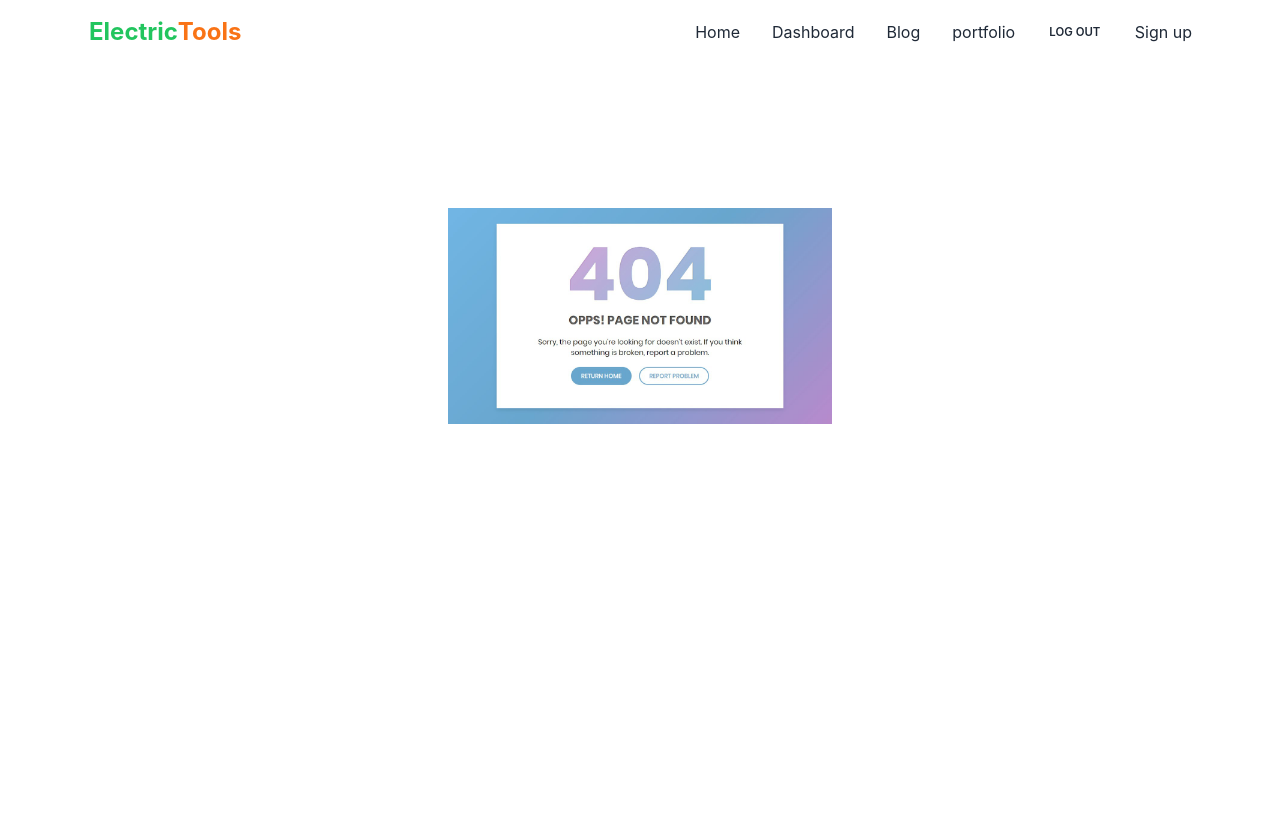
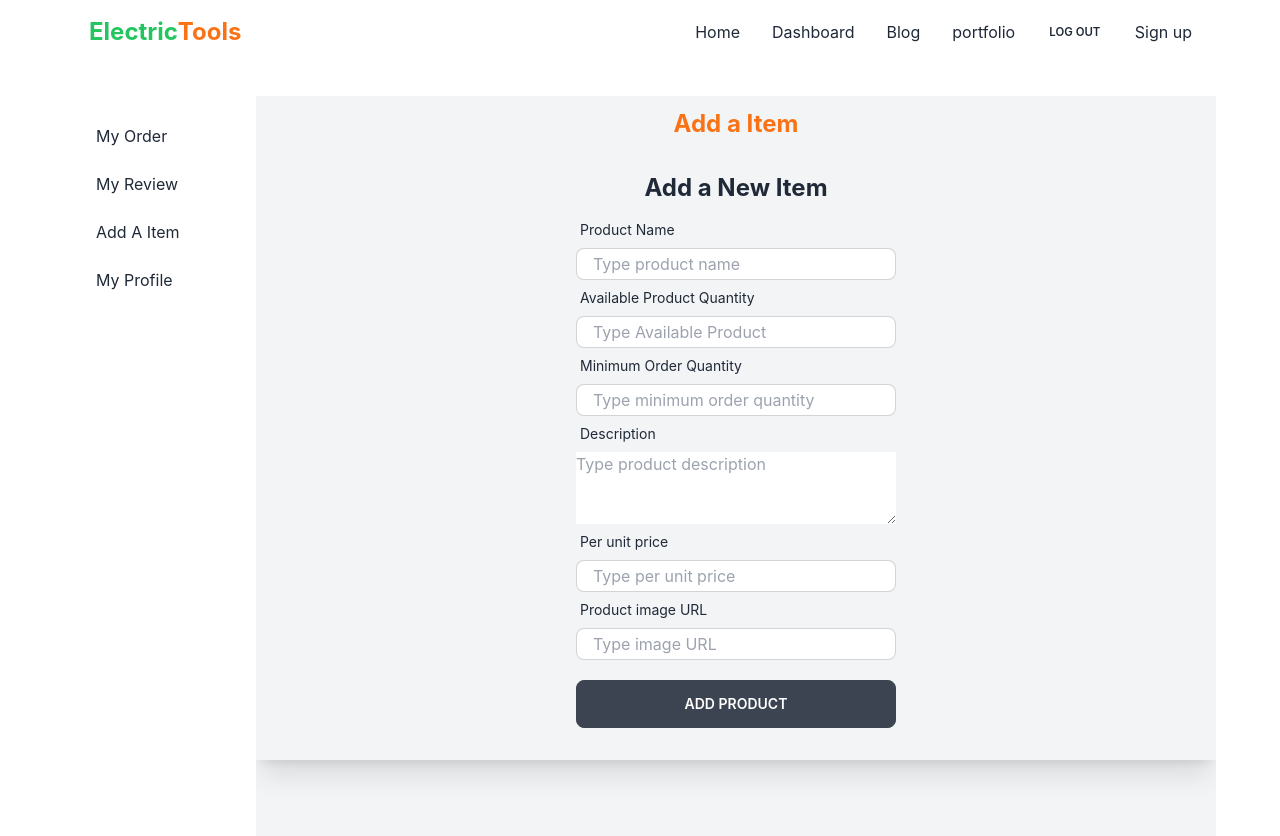
Before and after one commit to solaymanWeb/electric-tools-client, a React (Create React App) app: page /dashboard/addproduct in a window 1280 px wide. Shown: the top 836 px of the page. Before the commit the page ends 800 px from the top, so only its background shows below. Built offline with nearby package versions, Linux system fonts and the light colour scheme; no server answers; sample sign-in values are in the browser's storage.

Commit message:
add a new item added in dashboard

```diff
--- a/src/App.js
+++ b/src/App.js
@@ -16,6 +16,8 @@ import Navbar from './Pages/Shared/Navbar';
 import Signup from './Pages/Signup/Signup';
 import { ToastContainer, toast } from 'react-toastify';
 import 'react-toastify/dist/ReactToastify.css';
+import AddProduct from './Pages/Dashboard/AddProduct';
+import AllProduct from './Pages/Home/AllProduct';
 
 
 function App() {
@@ -33,9 +35,11 @@ function App() {
           <Route index element={<MyOrder></MyOrder>}></Route>
           <Route path='myreview' element={<MyReview/>}></Route>
           <Route path='myprofile' element={<MyProfile/>}></Route>
+          <Route path='addproduct' element={<AddProduct/>}></Route>
 
         </Route>
         <Route path='allreview' element={<AllReview/>}></Route>
+        <Route path='allproduct' element={<AllProduct/>}></Route>
         <Route path='blog' element={<Blog/>}></Route>
         <Route path='portfolio' element={<Portfolio/>}></Route>
         <Route path='login' element={<Login/>}></Route>
--- /dev/null
+++ b/src/Pages/Dashboard/AddProduct.js
@@ -0,0 +1,109 @@
+import React from 'react';
+import { useAuthState } from 'react-firebase-hooks/auth';
+import { useForm } from 'react-hook-form';
+import { toast } from 'react-toastify';
+import auth from '../../firebase.init';
+
+const AddProduct = () => {
+    const { register, reset, handleSubmit } = useForm();
+    const [user, loading, error] = useAuthState(auth);
+    const onSubmit = data => {
+        const url = `http://localhost:5000/tools`
+        fetch(url, {
+            method: 'POST',
+            headers: {
+                'content-type': 'application/json'
+            },
+            body: JSON.stringify(data)
+        })
+            .then(res => res.json())
+            .then(data => {
+                if (data) {
+                    toast.success('Item added Successfully !!')
+                }
+            })
+        reset()
+    };
+
+    if (loading) {
+        return <button className='btn btn-loading'>Loading...</button>
+    }
+
+    return (
+        <div>
+            <h2 className=" text-center text-2xl pt-3 text-orange-500 font-bold">Add a  Item</h2>
+            <div className="  mx-auto w-full bg-gray-100 shadow-xl">
+                <div className="card-body  ">
+                    <h2 className=" text-center text-2xl font-bold">Add a New Item</h2>
+
+                    <form onSubmit={handleSubmit(onSubmit)}>
+                        <div className="form-control w-full mx-auto   max-w-xs">
+                            <label className="label">
+                                <span className="label-text">Product Name</span>
+                            </label>
+                            <input type="text"
+                                placeholder="Type product name"
+                                className="input input-bordered w-full h-8"  {...register("name")}
+                            />
+                        </div>
+                        <div className="form-control w-full mx-auto  max-w-xs">
+                            <label className="label">
+                                <span className="label-text">Available Product Quantity</span>
+                            </label>
+                            <input type="number"
+                                placeholder="Type Available Product"
+                                className="input input-bordered w-full h-8"  {...register("stock")}
+                            />
+                        </div>
+                        <div className="form-control w-full mx-auto  max-w-xs">
+                            <label className="label">
+                                <span className="label-text">Minimum Order Quantity</span>
+                            </label>
+                            <input type="number"
+                                placeholder="Type minimum order quantity"
+                                className="input input-bordered w-full h-8"  {...register("minimumOrder")}
+                            />
+                        </div>
+
+                        <div className="form-control w-full mx-auto  max-w-xs">
+                            <label className="label">
+                                <span className="label-text">Description</span>
+                            </label>
+
+                            <textarea type="text" name="" id="" cols="10" rows="3" className='textarea-bordered'
+                            placeholder='Type product description'
+                                {...register("discription")}
+                            ></textarea>
+                        </div>
+                        <div className="form-control w-full  mx-auto max-w-xs">
+                            <label className="label">
+                                <span className="label-text">Per unit price</span>
+                            </label>
+
+                            <input type="number"
+                                placeholder="Type per unit price" name=''
+                                className="input input-bordered w-full h-8"  {...register("price")}
+                            />
+
+                        </div>
+                        <div className="form-control w-full  mx-auto max-w-xs">
+                            <label className="label">
+                                <span className="label-text">Product image URL</span>
+                            </label>
+
+                            <input type="text"
+                                placeholder="Type image URL" name='quantity'
+                                className="input input-bordered w-full h-8"  {...register("picture")}
+                            />
+                        </div>
+
+                       <button type='submit' className="btn w-full mt-5 max-w-xs"> Add Product </button>
+
+                    </form>
+                </div>
+            </div>
+        </div>
+    );
+};
+
+export default AddProduct;
--- a/src/Pages/Dashboard/Dashboard.js
+++ b/src/Pages/Dashboard/Dashboard.js
@@ -19,7 +19,9 @@ const Dashboard = () => {
                 {/* <!-- Sidebar content here --> */}
                 <li><Link to='/dashboard'>My Order</Link></li>
                 <li><Link to='/dashboard/myreview' >My Review</Link></li>
+                <li><Link to='/dashboard/addproduct' >Add A Item</Link></li>
                 <li><Link to='/dashboard/myprofile' >My Profile</Link></li>
+
 
                 </ul>
 
--- a/src/Pages/Dashboard/MyOrder.js
+++ b/src/Pages/Dashboard/MyOrder.js
@@ -13,6 +13,23 @@ const MyOrder = () => {
             .then(data => setOrders(data))
         }
     },[user])
+
+    const orderCancle=(id)=>{
+        const proced = window.confirm('are you sure cancle order')
+        if(proced){
+            const url = `http://localhost:5000/purchase/${id}`
+            fetch(url,{
+                method: "DELETE",
+            })
+            .then(res => res.json())
+            .then(data => {
+                // console.log(data)
+                const remainder = orders.filter(order=> order._id !== id)
+                setOrders(remainder);
+            })
+        }
+        console.log(id)
+    }
     return (
         <div>
             <h2 className=" text-center text-2xl pt-3 text-orange-500 font-bold">My Order</h2>
@@ -34,10 +51,10 @@ const MyOrder = () => {
                     orders.map((order, index) =>
                      <tr>
                         <th>{index +1}</th>
-                        <td>{order.productName}</td>
-                        <td>{order.email}</td>
+                        <td>{order?.productName}</td>
+                        <td>{order?.email}</td>
                         <td>Pending...</td>
-                        <td><button className='btn btn-danger'>Cancle Order</button></td>
+                        <td><button onClick={()=>orderCancle(order?._id)} className='btn btn-xs'>Cancle Order</button></td>
                     </tr> )
                 }
                 </tbody>
--- /dev/null
+++ b/src/Pages/Home/AllProduct.js
@@ -0,0 +1,11 @@
+import React from 'react';
+
+const AllProduct = () => {
+    return (
+        <div>
+            <h2>all product </h2>
+        </div>
+    );
+};
+
+export default AllProduct;
--- a/src/Pages/Home/Services.js
+++ b/src/Pages/Home/Services.js
@@ -1,5 +1,5 @@
 import React, { useEffect, useState } from 'react';
-import { useNavigate } from 'react-router-dom';
+import { Link, useNavigate } from 'react-router-dom';
 
 
 
@@ -51,6 +51,10 @@ const Services = () => {
            )
        }
         </div>
+
+        <div className="card-actions pt-8 justify-end">
+             <Link to='/allproduct'><button className="btn btn-primary">see more product</button></Link>
+             </div>
         </section>
     );
 };
--- a/src/Pages/Portfolio/Portfolio.js
+++ b/src/Pages/Portfolio/Portfolio.js
@@ -1,9 +1,9 @@
 import React from 'react';
-import myImage from '../Assest/solayman2021.jpg'
+import myImage from '../Assest/solayman2021.jpg';
 
 const Portfolio = () => {
     return (
-        <div className='mt-8'>
+        <div className='my-8'>
             <div className="hero shadow-xl">
             <div className="hero-content flex-col gap-5 lg:flex-row">
                 <img src={myImage} className="lg:max-w-sm md:max-w-sm rounded-lg shadow-2xl" alt='my_image' />
@@ -28,9 +28,14 @@ const Portfolio = () => {
                 <h3 className='pt-4 font-bold text-xl'> Live project </h3>
                 <div className='pt-2'>
 
-                <button className="btn btn-outline btn-primary">Project-1</button>
-                <button className="btn btn-outline btn-primary mx-2">Project-2</button>
-                <button className="btn btn-outline btn-primary">Project-3</button>
+
+                <a href="https://fridge-store-house.netlify.app/" target="_blank" rel="noopener noreferrer"> <button className="btn btn-outline btn-primary mx-2">Project-1</button></a>
+
+                <a href="https://good-health-good-life.netlify.app/" target="_blank" rel="noopener noreferrer"> <button className="btn btn-outline btn-primary mx-2">Project-2</button></a>
+
+                <a href="https://fashion-store-9.netlify.app/" target="_blank" rel="noopener noreferrer"> <button className="btn btn-outline btn-primary mx-2">Project-3</button></a>
+
+
                 </div>
                 </div>
             </div>
--- a/src/Pages/Purchase/Purchase.js
+++ b/src/Pages/Purchase/Purchase.js
@@ -8,47 +8,53 @@ import auth from '../../firebase.init';
 
 const Purchase = () => {
     const [user, loading, error] = useAuthState(auth);
-    const {id} = useParams();
-    const [tools, setTools]=useState([])
-    const { register, reset, watch,  handleSubmit } = useForm();
+    const { id } = useParams();
+    const [tools, setTools] = useState([])
+    const { register, reset, watch, handleSubmit } = useForm();
 
     // React hook form---->
-    useEffect(()=>{
+    useEffect(() => {
         fetch(`http://localhost:5000/tools/${id}`)
             .then(res => res.json())
             .then(data => setTools(data))
 
-    },[])
+    }, [])
 
-    console.log(tools)
+    // console.log(tools)
     const quantity = watch('quantity')
-    console.log(quantity)
+    // console.log(quantity)
 
     const onSubmit = data => {
-        const url =`http://localhost:5000/purchase`
-        fetch(url,{
+        const url = `http://localhost:5000/purchase`
+        fetch(url, {
             method: 'POST',
-            headers:{
-                'content-type':'application/json'
+            headers: {
+                'content-type': 'application/json'
             },
-            body:JSON.stringify(data)
+            body: JSON.stringify(data)
         })
             .then(res => res.json())
             .then(data => {
-            if(data){
+                if (data) {
                     toast.success('Order succesfully')
                 }
             })
         reset()
     };
 
+    if (loading) {
+        return <button className='btn btn-loading'>Loading...</button>
+    }
+
+    // let pQuantity;
+    // if( quantity> tools?.stock || quantity< tools?.minimumOrder){
+    //     quantity = <div className='disabled'></div>
+    // }
     // handle quantity
 
 
 
-    if(loading){
-        return <button className='btn btn-loading'>Loading...</button>
-    }
+
 
     return (
         <section className='mt-8 grid grid-cols-2 gap-5 '>
@@ -108,7 +114,7 @@ const Purchase = () => {
                                 <span className="label-text">Full Address</span>
                             </label>
 
-           <textarea type="text"  name="" id="" cols="10"  rows="3" className='textarea-bordered'
+                            <textarea type="text" name="" id="" cols="10" rows="3" className='textarea-bordered'
                                 {...register("address")}
                             ></textarea>
                         </div>
@@ -118,7 +124,7 @@ const Purchase = () => {
                             </label>
 
                             <input type="text"
-           value ={tools?.name}
+                                value={tools?.name}
                                 placeholder="Your product name" name=''
                                 className="input input-bordered w-full h-8"  {...register("productName")}
                             />
@@ -135,7 +141,9 @@ const Purchase = () => {
                             />
                         </div>
 
-           <button type='submit' className="btn w-full mt-5 max-w-xs"> buy now </button>
+                        {
+                            quantity > tools?.stock || quantity < tools?.minimumOrder ? <button type='submit' className="btn w-full mt-5 max-w-xs" disabled>  buy now </button> : <button type='submit' className="btn w-full mt-5 max-w-xs"> buy now </button>}
+
                     </form>
                 </div>
             </div>
--- a/src/firebase.init.js
+++ b/src/firebase.init.js
@@ -8,15 +8,42 @@ import { getAuth } from "firebase/auth";
 
 // Your web app's Firebase configuration
 const firebaseConfig = {
-  apiKey: "AIzaSyC_E0Z4l38S8kchaGzRk9LoaDR_lnD182w",
-  authDomain: "electric-tools-b6ecb.firebaseapp.com",
-  projectId: "electric-tools-b6ecb",
-  storageBucket: "electric-tools-b6ecb.appspot.com",
-  messagingSenderId: "599505210446",
-  appId: "1:599505210446:web:e7ccc0059992d5cd2a071f"
+  apiKey:  process.env.REACT_APP_API_KEY ,
+  authDomain:  process.env.REACT_APP_AUTH_DOMAIN ,
+  projectId: process.env.REACT_APP_PROJECT_ID ,
+  storageBucket: process.env.REACT_APP_STORAGE_BUCKET ,
+  messagingSenderId: process.env.REACT_APP_MESSAGING_SENDER_ID ,
+  appId: process.env.REACT_APP_APP_ID
 };
 
 // Initialize Firebase
 const app = initializeApp(firebaseConfig);
 const auth = getAuth(app)
 export default auth;
+
+
+
+
+
+
+
+// // Import the functions you need from the SDKs you need
+// import { initializeApp } from "firebase/app";
+// import { getAuth } from "firebase/auth";
+// // TODO: Add SDKs for Firebase products that you want to use
+// // https://firebase.google.com/docs/web/setup#available-libraries
+
+// // Your web app's Firebase configuration
+// const firebaseConfig = {
+//   apiKey: "AIzaSyC_E0Z4l38S8kchaGzRk9LoaDR_lnD182w",
+//   authDomain: "electric-tools-b6ecb.firebaseapp.com",
+//   projectId: "electric-tools-b6ecb",
+//   storageBucket: "electric-tools-b6ecb.appspot.com",
+//   messagingSenderId: "599505210446",
+//   appId: "1:599505210446:web:e7ccc0059992d5cd2a071f"
+// };
+
+// // Initialize Firebase
+// const app = initializeApp(firebaseConfig);
+// const auth = getAuth(app)
+// export default auth;
```
Lines whose indentation alone changed are shown as unchanged.
